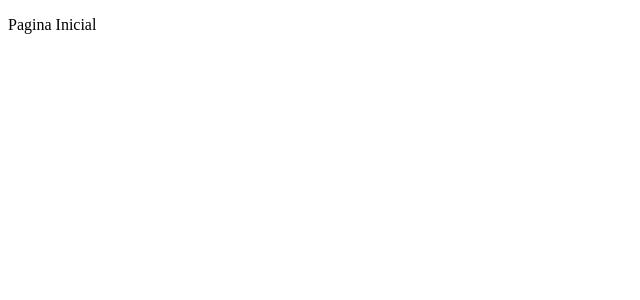
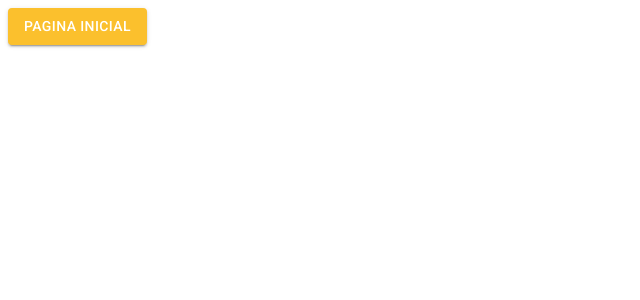
Before and after one commit to EGomesCG/projetoMUI, a React (Create React App) app: page /pagina-inicial in a window 1280 px wide. Shown: the top 300 px of the page, without its empty margins (0-640 px from the left). Built offline with nearby package versions, Linux system fonts and the light colour scheme.

Commit message:
feat: Add tema claro e provider MUI

```diff
--- a/package.json
+++ b/package.json
@@ -9,6 +9,10 @@
     "eject": "react-scripts eject"
   },
   "dependencies": {
+    "@emotion/react": "^11.10.4",
+    "@emotion/styled": "^11.10.4",
+    "@mui/icons-material": "^5.10.6",
+    "@mui/material": "^5.10.6",
     "react": "^18.2.0",
     "react-dom": "^18.2.0",
     "react-router-dom": "^6.4.1",
--- a/public/index.html
+++ b/public/index.html
@@ -15,6 +15,14 @@
     />
 
     <link rel="manifest" href="%PUBLIC_URL%/manifest.json" />
+    <link
+      rel="stylesheet"
+      href="https://fonts.googleapis.com/css?family=Roboto:300,400,500,700&display=swap"
+    />
+    <link
+      rel="stylesheet"
+      href="https://fonts.googleapis.com/icon?family=Material+Icons"
+    />
 
   </head>
   <body>
--- a/src/App.tsx
+++ b/src/App.tsx
@@ -1,10 +1,17 @@
+import { ThemeProvider } from "@mui/material";
 import { BrowserRouter } from "react-router-dom";
 import { AppRoutes } from "./routes";
+import { LightTheme } from "./shared/themes";
 
 export const App = () => {
   return (
-    <BrowserRouter>
-      <AppRoutes/>
-    </BrowserRouter>
+    <ThemeProvider theme={LightTheme}>
+      {/* Tema da site */}
+      <BrowserRouter>
+        {/* Acima -> é um componente responsável por informar a nossa aplicação que teremos um roteamento de componentes
+        | Abaixo -> Minhas rotas de paginas da app*/}
+        <AppRoutes/>
+      </BrowserRouter>
+    </ThemeProvider>
   );
 }
--- a/src/routes/index.tsx
+++ b/src/routes/index.tsx
@@ -1,9 +1,11 @@
+import { Button } from "@mui/material";
 import { Routes, Route, Navigate } from "react-router-dom";
+
 export const AppRoutes = () => {
     return (
         <Routes>
             {/* Minhas rotas da pagina - Abaixo config cada rota - a última é serve para uma navegação perdida */}
-            <Route path="/pagina-inicial" element={<p>Pagina Inicial</p>}/>
+            <Route path="/pagina-inicial" element={<Button variant="contained" color="primary">Pagina Inicial</Button>}/>
             <Route path="*" element={<Navigate to="/pagina-inicial"/>}/>
         </Routes>
     );
--- a/src/shared/themes/index.ts
+++ b/src/shared/themes/index.ts
@@ -1 +1 @@
-export {};
+export * from './light';
--- /dev/null
+++ b/src/shared/themes/light.ts
@@ -0,0 +1,23 @@
+import {createTheme} from '@mui/material'
+import { cyan, yellow } from '@mui/material/colors';
+
+export const LightTheme = createTheme({
+    palette:{
+        primary:{
+            main: yellow[700],
+            dark: yellow[800],
+            light: yellow[500],
+            contrastText: '#ffffff',
+        },
+        secondary:{
+            main: cyan[500],
+            dark: cyan[400],
+            light: cyan[300],
+            contrastText: '#ffffff',
+        },
+        background:{
+            default: '#f7f6f3',
+            paper: '#ffffff',
+        }
+    }
+});
```
Also changed, not shown: 1 other file (tests, documents, lock files or other folders).
